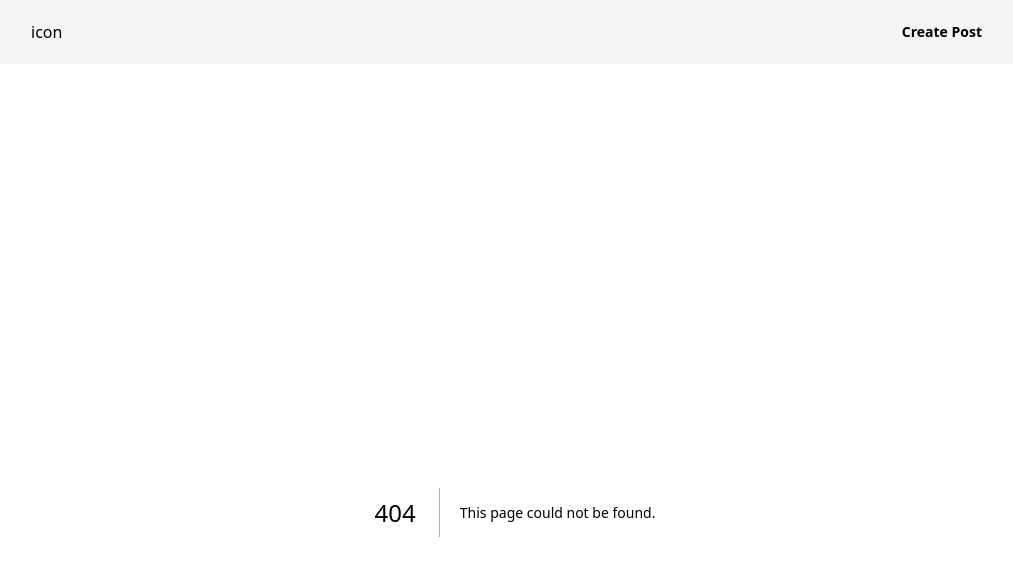
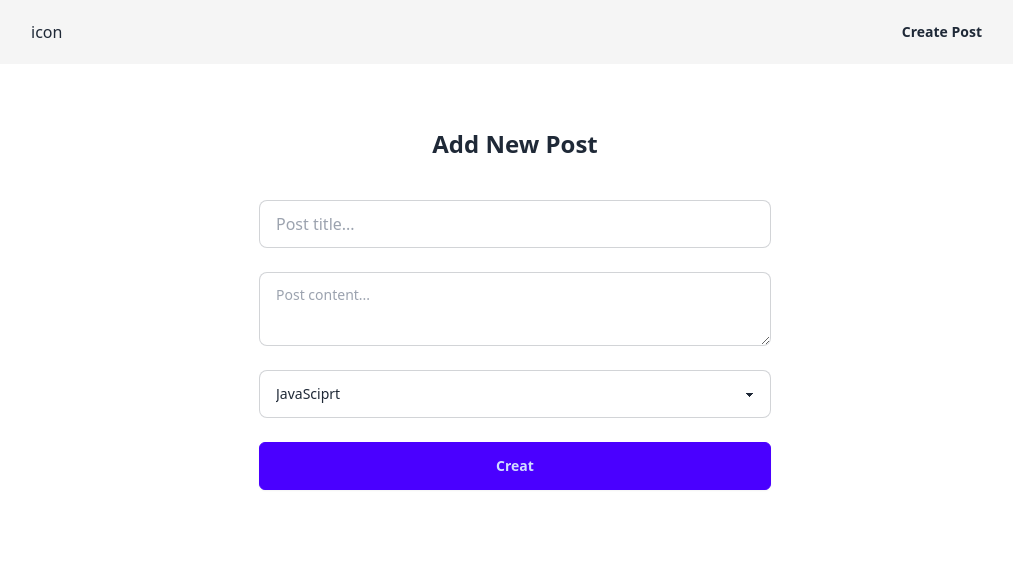
Before and after one commit to ElmanZeynalov/Next.js-Blog-App-with-Prisma-and-Tanstack-React-Query, a Next.js app: page /create in a window 1280 px wide. Before the commit this address had no page. Shown: the top 576 px of the page, without its empty margins (125-1138 px from the left). Built offline with nearby package versions, Linux system fonts and the light colour scheme.

Commit message:
react hook form install confi

```diff
--- a/package.json
+++ b/package.json
@@ -11,7 +11,8 @@
 	"dependencies": {
 		"next": "15.1.7",
 		"react": "^19.0.0",
-		"react-dom": "^19.0.0"
+		"react-dom": "^19.0.0",
+		"react-hook-form": "^7.54.2"
 	},
 	"devDependencies": {
 		"@eslint/eslintrc": "^3",
--- /dev/null
+++ b/src/app/blog/[id]/page.tsx
@@ -0,0 +1,16 @@
+import React from 'react';
+import ButtonAction from '@/components/ButtonAction';
+
+function BlogDetailPage() {
+	return (
+	<div>
+		<div className='mb-8'>
+			<h2 className='text-2xl font-bold my-2'>Post One</h2>
+		</div>
+			<p className='text-0'>Post Content</p>
+		<ButtonAction/>
+	</div>
+	);
+}
+
+export default BlogDetailPage;
--- /dev/null
+++ b/src/app/create/page.tsx
@@ -0,0 +1,21 @@
+'use client'
+import React from 'react';
+import FormPost from '@/components/FormPost';
+import { SubmitHandler } from 'react-hook-form';
+import { FormInputPost } from '@/types';
+
+function CreatPage() {
+
+	const handleCreatPost: SubmitHandler<FormInputPost> = (data)=>{
+console.log(data);
+	}
+
+
+	return (
+		<div>
+			<h1 className='text-2xl my-4 font-bold text-center'>Add New Post</h1>
+			<FormPost submit={handleCreatPost}/></div>
+	);
+}
+
+export default CreatPage;
--- a/src/app/layout.tsx
+++ b/src/app/layout.tsx
@@ -25,7 +25,7 @@ export default function RootLayout({
 }>) {
 	return (
 		<html lang="en">
-			<body className={`${geistSans.variable} ${geistMono.variable} antialiased`}>
+			<body className={`${geistSans.variable} ${geistMono.variable} `}>
 			<Navbar/>
 			<div className='container h-full pt-12'>{children}</div>
 			</body>
--- a/src/app/page.tsx
+++ b/src/app/page.tsx
@@ -2,8 +2,9 @@ import PostCard from '@/components/PostCard';
 
 export default function Home() {
 	return (
-		<main className='grid items-center justify-center md:grid-cols-2 lg:grid-cols-3 gap-4 mt-10'>
-	<PostCard/><PostCard/><PostCard/><PostCard/><PostCard/><PostCard/><PostCard/><PostCard/><PostCard/><PostCard/>
-		</main>
+		<div className='grid items-center justify-center md:grid-cols-2 lg:grid-cols-3 mt-10 gap-6'>
+<PostCard/>
+			<PostCard/>
+		</div>
 	);
 }
--- /dev/null
+++ b/src/components/ButtonAction.tsx
@@ -0,0 +1,13 @@
+import React from 'react';
+import Link from 'next/link';
+
+function ButtonAction() {
+	return (
+		<div>
+			<Link href='/edit/id' className='btn mr-2'>Edit</Link>
+			<button className='btn btn-error'>Delete</button>
+		</div>
+	);
+}
+
+export default ButtonAction;
--- /dev/null
+++ b/src/components/FormPost.tsx
@@ -0,0 +1,35 @@
+'use client'
+import React, { FC } from 'react';
+import { SubmitHandler, useForm } from 'react-hook-form';
+import { FormInputPost } from '@/types';
+
+interface FormPostProps {
+	submit: SubmitHandler<FormInputPost>
+}
+
+const FormPost: FC<FormPostProps> =({submit})=> {
+
+	const {register, handleSubmit}=useForm<FormInputPost>();
+
+	// const submit = (data)=>console.log(data);
+
+	return (
+		<form onSubmit={handleSubmit(submit)} className='flex flex-col items-center justify-center gap-6 mt-10'>
+			<input {...register("title",{required:true})} type="text" placeholder="Post title..." className="input input-bordered w-full max-w-lg" />
+
+
+			<textarea {...register("content",{required:true})} className="textarea textarea-bordered w-full max-w-lg" placeholder="Post content..."></textarea>
+
+
+			<select defaultValue={"Select"} {...register("tags",{required:true})} className="select select-bordered w-full max-w-lg">
+
+				<option>JavaSciprt</option>
+				<option>HTML</option>
+				<option>CSS</option>
+			</select>
+			<button type='submit' className='btn btn-primary w-full max-w-lg rounded-md'>Creat</button>
+		</form>
+	);
+}
+
+export default FormPost;
--- /dev/null
+++ b/src/types/index.ts
@@ -0,0 +1,5 @@
+export type FormInputPost ={
+	title: string,
+	content: string,
+	tags: string,
+}
```
Also changed, not shown: 1 other file (tests, documents, lock files or other folders).
